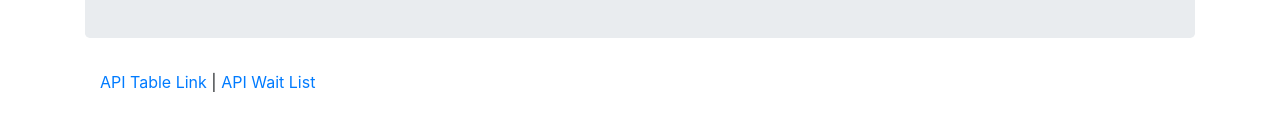
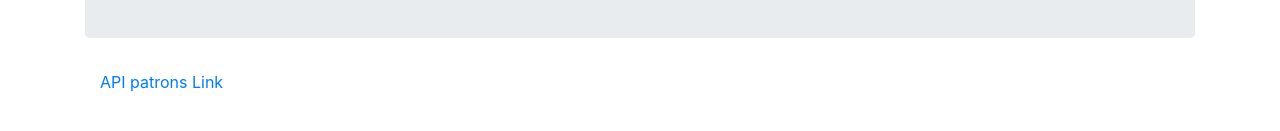
Before and after one commit to Smeza314/Hot-Restaurant, a website: page public/index.html in a window 1280 px wide. Shown: the part 331-462 px from the top of the page. Drawn offline with nearby package versions, Linux system fonts and the light colour scheme.

Commit message:
fixed api link

```diff
--- a/public/index.html
+++ b/public/index.html
@@ -23,7 +23,7 @@
     </div>
     <div class="footer">
       <div class="container">
-        <p><a href="/api/tables">API Table Link</a>  |  <a href="/api/waitlist">API Wait List</a></p>
+        <p><a href="/api/patrons">API patrons Link</a>
       </div>
     </div>
   </div>
```
